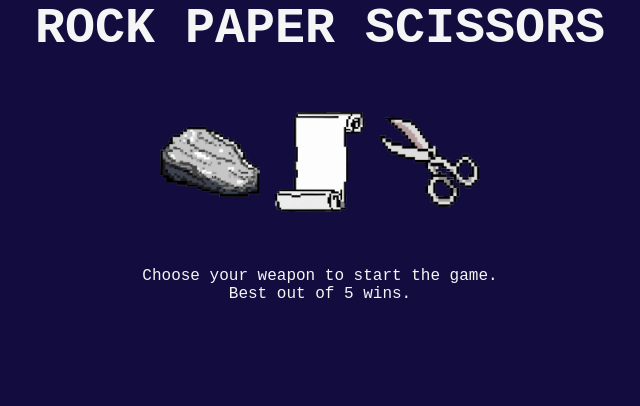
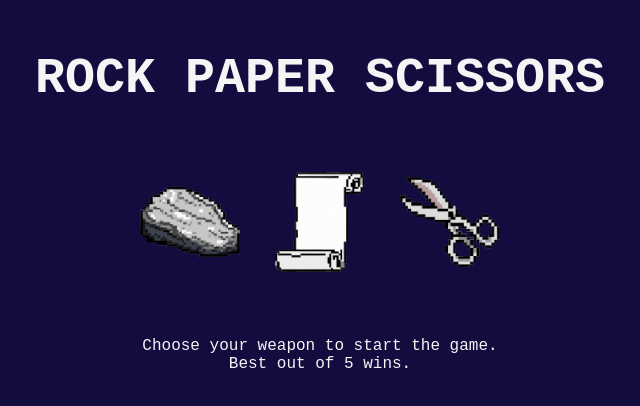
Before and after one commit to BertVoor/odin-RockPaperScissors, a plain HTML site: page index.html in a window 1280 px wide. Shown: the whole page, without its empty margins (320-960 px from the left). Drawn offline with Linux system fonts and the light colour scheme.

Commit message:
minor adjustment to top margin h1 and playbuttons.

```diff
--- a/styles/style.css
+++ b/styles/style.css
@@ -18,6 +18,7 @@
 
 h1 {
 	font-size: 50px;
+	margin-top: 50px;
 }
 h2 {
 	font-size: 50px;
@@ -37,7 +38,7 @@ h2 {
 	background-color: transparent;
 	width: 100px;
 	height: 100px;
-	margin: 5px;
+	margin: 15px;
 }
 .playButton:hover {
 	transform: scale(1.5, 1.5);
```
